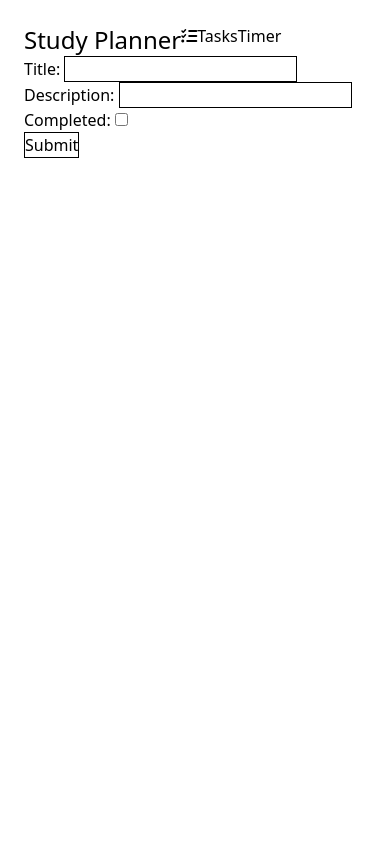
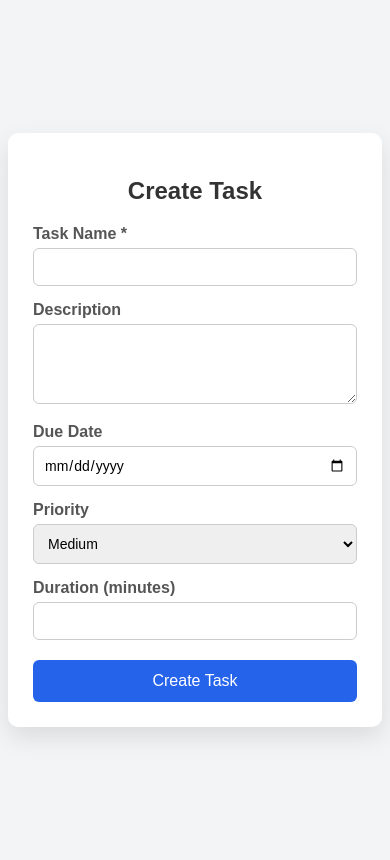
Before and after one commit to Sahedul-x101/Study-planner, a Django app: page /tasks/create_tasks/ in a window 390 px wide. Before the commit the page ends 158 px from the top, so only its background shows below. Run offline with Django 5.2, Linux system fonts and the light colour scheme.

Commit message:
added new things

```diff
--- a/config/settings.py
+++ b/config/settings.py
@@ -108,7 +108,7 @@ AUTH_PASSWORD_VALIDATORS = [
 
 LANGUAGE_CODE = 'en-us'
 
-TIME_ZONE = 'UTC'
+TIME_ZONE = 'Asia/Dhaka'
 
 USE_I18N = True
 
--- a/config/urls.py
+++ b/config/urls.py
@@ -19,9 +19,9 @@ from django.urls import path, include
 from django.conf import settings
 
 urlpatterns = [
-    path('admin/', admin.site.urls),
-    path('core/', include('core.urls')),
-    path('tasks/', include('tasks.urls'))
+    path('', include('core.urls')),
+    path('tasks/', include('tasks.urls')),
+    path('admin/', admin.site.urls)
 ]
 if settings.DEBUG:
     import debug_toolbar
--- a/core/templates/core/base.html
+++ b/core/templates/core/base.html
@@ -5,31 +5,50 @@
     <script src="https://cdn.jsdelivr.net/npm/@tailwindcss/browser@4"></script>
     <link rel="stylesheet"
       href="https://cdnjs.cloudflare.com/ajax/libs/font-awesome/6.5.1/css/all.min.css">
+    <link href="https://fonts.googleapis.com/css2?family=Inter:wght@400;500;600;700&display=swap" rel="stylesheet">
+    <title> {% block title %} Study Planner | Dashboard{% endblock title %}</title>
 
-    <title>Study Planner</title>
 </head>
 {% comment %} m means margin {% endcomment %}
-<body class="m-6">
-    <header>
-        <nav>
-            <div class="flex flex-row">
-                <div>
-                    <h1 class="text-2xl">Study Planner</h1>
-                </div>
-                <a href="#"><i class="fa-solid fa-list-check"></i>Tasks</a>
-                <a href="#">Timer</a>
+<body class="bg-gray-100 font-inter">
+
+    <!-- Header -->
+    <header class="shadow bg-white px-4 py-4">
+        <nav class="max-w-7xl mx-auto flex flex-col sm:flex-row items-center justify-between gap-3 sm:gap-0">
+
+            <!-- Logo -->
+            <div class="text-center sm:text-left flex-1">
+                <h1 class="text-3xl text-gray-500 font-bold" style="font-family: 'Poppins', sans-serif;">
+                    Study Planner
+                </h1>
             </div>
+
+            <!-- Menu -->
+            <div class="flex flex-wrap justify-center gap-4 sm:gap-6 flex-1">
+                <a href="{% url 'home' %}" class="px-2 py-1 {% if request.resolver_match.url_name == 'home' %} text-green-500 border-b-2 border-green-500 {% else %} hover:text-blue-500 hover:underline {% endif %}">Dashboard</a>
+                <a href="{% url 'task_list' %}" class="px-2 py-1 {% if request.resolver_match.url_name == 'task_list' %} text-green-500 border-b-2 border-green-500 {% else %} hover:text-blue-500 hover:underline {% endif %}">Tasks</a>
+                <a href="{% url 'timer' %}" class="px-2 py-1 {% if request.resolver_match.url_name == 'timer' %} text-green-500 border-b-2 border-green-500 {% else %} hover:text-blue-500 hover:underline {% endif %}">Timer</a>
+                <a href="/admin/" class="px-2 py-1 hover:text-blue-500 hover:underline">Admin</a>
+            </div>
+
+            <!-- Login Button -->
+            <div class="text-center sm:text-right flex-1">
+                <a href="#" class="inline-block border border-gray-400 bg-green-600 text-white rounded px-3 py-1 hover:bg-white hover:text-blue-500 hover:underline transition-colors">
+                    Login
+                </a>
+            </div>
+
         </nav>
     </header>
 
-    <main>
+    <main class="m-6">
         {% block content %}
 
         {% endblock content %}
     </main>
-    <footer>
-
-    </footer>
+    {% comment %} <footer class="w-full bg-white border-t border-gray-200 text-gray-500 text-center py-3">
+        © 2025 Study Planner. All rights reserved.
+    </footer> {% endcomment %}
 
 </body>
 </html>
--- a/core/urls.py
+++ b/core/urls.py
@@ -1,6 +1,7 @@
 from django.urls import path
-from core.views import home
+from core.views import home, timer
 
 urlpatterns = [
-    path("home/", home)
+    path("", home, name="home"),
+    path("timer/", timer, name="timer")
 ]
--- /dev/null
+++ b/tasks/templates/tasks/create_task.html
@@ -0,0 +1,124 @@
+<!DOCTYPE html>
+<html lang="en">
+<head>
+    <meta charset="UTF-8">
+    <meta name="viewport" content="width=device-width, initial-scale=1.0">
+    <title>Study Planner | Create Task</title>
+
+    <style>
+        * {
+            box-sizing: border-box;
+            font-family: Arial, Helvetica, sans-serif;
+        }
+
+        body {
+            background-color: #f3f4f6;
+            min-height: 100vh;
+            display: flex;
+            justify-content: center;
+            align-items: center;
+        }
+
+        .container {
+            background: #ffffff;
+            padding: 25px;
+            width: 100%;
+            max-width: 420px;
+            border-radius: 10px;
+            box-shadow: 0 10px 25px rgba(0, 0, 0, 0.1);
+        }
+
+        h2 {
+            text-align: center;
+            margin-bottom: 20px;
+            color: #333;
+        }
+
+        label {
+            display: block;
+            margin-top: 15px;
+            font-weight: bold;
+            color: #555555ff;
+        }
+
+        input[type="text"],
+        input[type="date"],
+        input[type="number"],
+        textarea,
+        select {
+            width: 100%;
+            padding: 10px;
+            margin-top: 5px;
+            border: 1px solid #ccc;
+            border-radius: 6px;
+            font-size: 14px;
+        }
+
+        textarea {
+            resize: vertical;
+            min-height: 80px;
+        }
+
+        .checkbox {
+            margin-top: 15px;
+            display: flex;
+            align-items: center;
+            gap: 8px;
+        }
+
+        button {
+            margin-top: 20px;
+            width: 100%;
+            padding: 12px;
+            background-color: #2563eb;
+            color: white;
+            border: none;
+            border-radius: 6px;
+            font-size: 16px;
+            cursor: pointer;
+        }
+
+        button:hover {
+            background-color: #1d4ed8;
+        }
+    </style>
+</head>
+<body>
+
+    <div class="container">
+        <h2>Create Task</h2>
+
+        <form method="POST">
+            {% csrf_token %}
+
+            <label for="title">Task Name *</label>
+            <input type="text" id="title" name="title" required>
+
+            <label for="description">Description</label>
+            <textarea id="description" name="description"></textarea>
+
+            <label for="due_date">Due Date</label>
+            <input type="date" id="due_date" name="due_date">
+
+            <label for="priority">Priority</label>
+            <select id="priority" name="priority">
+                <option value="low">Low</option>
+                <option value="medium" selected>Medium</option>
+                <option value="high">High</option>
+            </select>
+
+            <label for="duration">Duration (minutes)</label>
+            <input type="number" id="duration" name="duration" min="1">
+
+            {% comment %} <div class="checkbox">
+                <label>
+                <input type="checkbox" name="completed">
+                    Mark as completed
+                </label>
+            </div> {% endcomment %}
+            <button type="submit">Create Task</button>
+        </form>
+    </div>
+
+</body>
+</html>
--- a/tasks/templates/tasks/task.html
+++ /dev/null
@@ -1,18 +0,0 @@
-{% extends "core/base.html" %}
-
-{% block content %}
-<form method="POST">
-    {% csrf_token %}
-    <label for="title">Title: </label>
-    <input type="text" name="title" class="border"><br>
-
-    <label for="description">Description: </label>
-    <input type="text" name="description" class="border"><br>
-
-    <label for="completed">Completed: </label>
-    <input type="checkbox" name="completed"><br>
-
-    <button type = "submit" class="border">Submit</button>
-
-</form>
-{% endblock content %}
--- a/tasks/urls.py
+++ b/tasks/urls.py
@@ -1,7 +1,8 @@
 from django.urls import path
-from tasks.views import create_tasks, view_tasks
+from tasks.views import create_tasks, tasks_list, mark_complete
 
 urlpatterns = [
-    path("create_tasks/", create_tasks),
-    path("view_tasks/", view_tasks)
+    path("create_tasks/", create_tasks, name="create_task"),
+    path("tasks_list/", tasks_list, name="task_list"),
+    path("complete/<int:task_id>/", mark_complete, name="mark_complete" )
 ]
--- a/tasks/views.py
+++ b/tasks/views.py
@@ -1,6 +1,6 @@
-from django.shortcuts import render, redirect
-from django.http import HttpResponse
+from django.shortcuts import render, redirect, get_object_or_404
 from tasks.models import Task
+from django.utils import timezone
 
 
 # Create your views here.
@@ -9,16 +9,50 @@ def create_tasks(request):
         title = request.POST.get('title')
         description = request.POST.get('description', '')
         completed = request.POST.get('completed') == 'on'
+        due_date_str = request.POST.get('due_date')
+        priority = request.POST.get('priority', 'medium')
+        duration = request.POST.get("duration")
+
+        if duration:
+            duration = int(duration)
+        else:
+            duration = None
+
+        if due_date_str:
+            due_date = timezone.make_aware(
+                timezone.datetime.strptime(due_date_str, "%Y-%m-%d")
+            )
+        else:
+            due_date = None
+
+        completed_at = timezone.now() if completed else None
 
         if title:
-            task = Task.objects.create(
+            Task.objects.create(
                 title = title,
                 description = description,
-                completed = completed
+                completed = completed,
+                completed_at = completed_at,
+                due_date = due_date,
+                priority = priority,
+                duration = duration
             )
 
-    return render(request, 'tasks/task.html')
+            return redirect("task_list")
 
-def view_tasks(request):
-    tasks = Task.objects.all()
-    return render(request, 'tasks/taskView.html', {'tasks':tasks})
+
+    return render(request, "tasks/create_task.html")
+
+
+def tasks_list(request):
+    tasks = Task.objects.filter(completed=False).order_by('-created_at')
+
+    return render(request, "tasks/task_list.html", {"tasks":tasks})
+
+def mark_complete(request, task_id):
+    task = get_object_or_404(Task, id=task_id)
+    task.completed = True
+    task.completed_at = timezone.now()
+    task.save()
+
+    return redirect("task_list")
```
Also changed, not shown: core/templates/core/dashboard.html (added, +123 -0 lines), core/templates/core/timer.html (added, +67 -0 lines), core/views.py (+28 -2 lines), tasks/models.py (+16 -1 lines), tasks/templates/tasks/taskView.html (deleted, +0 -13 lines), tasks/templates/tasks/task_list.html (added, +83 -0 lines), db.sqlite3, tasks/migrations/0002_task_category_task_completed_at_task_due_date_and_more.py (added), tasks/migrations/0003_remove_task_category.py (added), tasks/migrations/0004_task_created_at.py (added).
